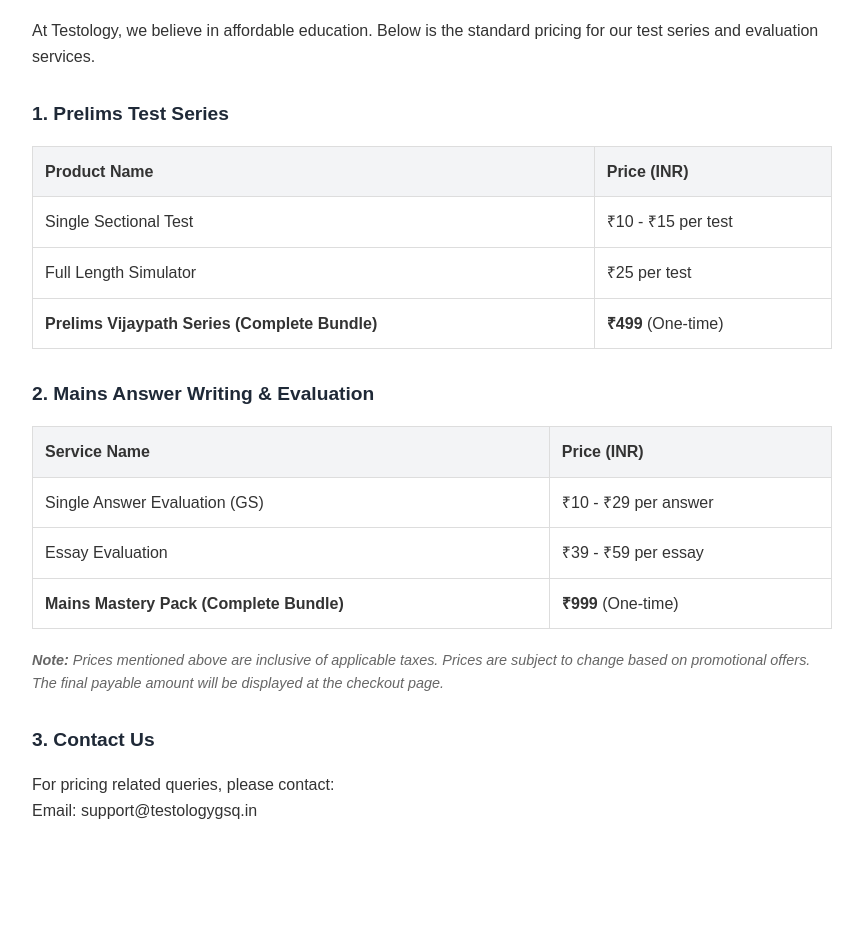
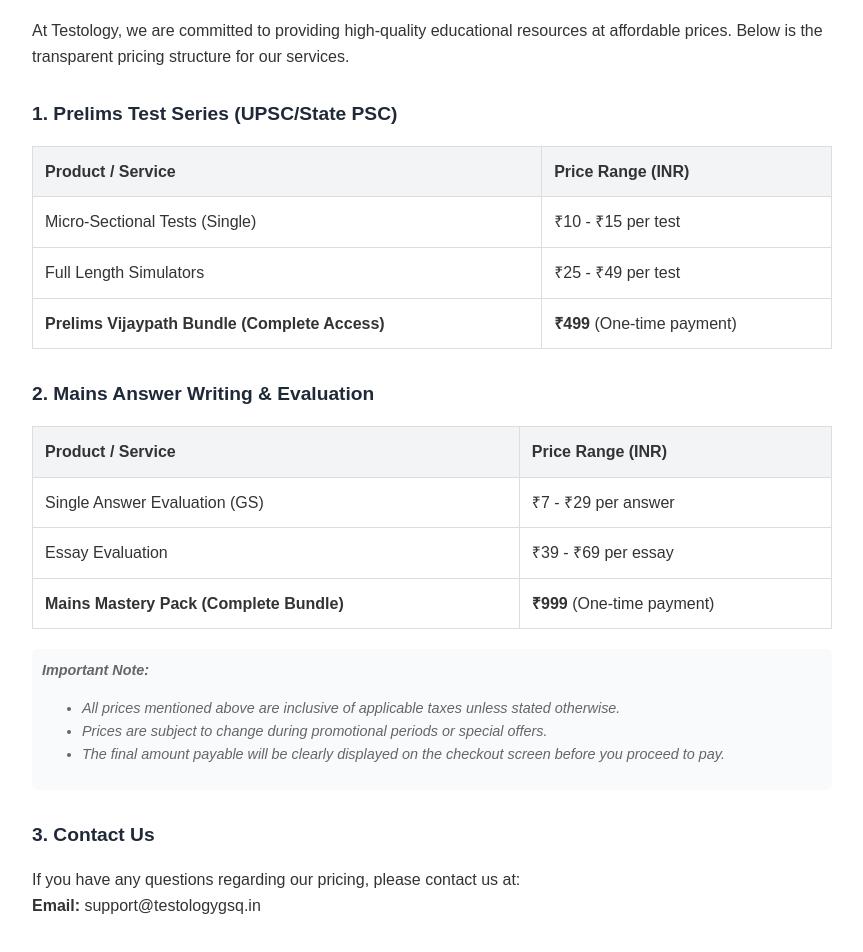
Before and after one commit to testology700-del/testology-frontend, a plain HTML site: page pricing.html in a window 1280 px wide. Shown: the part 108-1060 px from the top of the page, without its empty margins (208-1071 px from the left). Before the commit the page ends 967 px from the top, so only its background shows below. Drawn offline with Linux system fonts and the light colour scheme.

Commit message:
Update pricing.html

```diff
--- a/pricing.html
+++ b/pricing.html
@@ -11,56 +11,64 @@
         table { width: 100%; border-collapse: collapse; margin-top: 15px; }
         th, td { border: 1px solid #ddd; padding: 12px; text-align: left; }
         th { background-color: #f3f4f6; font-weight: bold; }
-        .note { font-size: 0.9rem; color: #666; margin-top: 20px; font-style: italic; }
+        .note { font-size: 0.9rem; color: #666; margin-top: 20px; font-style: italic; background: #f9fafb; padding: 10px; border-radius: 5px; }
     </style>
 </head>
 <body>
     <h1>Pricing Policy</h1>
-    <p>At Testology, we believe in affordable education. Below is the standard pricing for our test series and evaluation services.</p>
+    <p>At Testology, we are committed to providing high-quality educational resources at affordable prices. Below is the transparent pricing structure for our services.</p>
 
-    <h2>1. Prelims Test Series</h2>
+    <h2>1. Prelims Test Series (UPSC/State PSC)</h2>
     <table>
         <tr>
-            <th>Product Name</th>
-            <th>Price (INR)</th>
+            <th>Product / Service</th>
+            <th>Price Range (INR)</th>
         </tr>
         <tr>
-            <td>Single Sectional Test</td>
+            <td>Micro-Sectional Tests (Single)</td>
             <td>₹10 - ₹15 per test</td>
         </tr>
         <tr>
-            <td>Full Length Simulator</td>
-            <td>₹25 per test</td>
+            <td>Full Length Simulators</td>
+            <td>₹25 - ₹49 per test</td>
         </tr>
         <tr>
-            <td><strong>Prelims Vijaypath Series (Complete Bundle)</strong></td>
-            <td><strong>₹499</strong> (One-time)</td>
+            <td><strong>Prelims Vijaypath Bundle (Complete Access)</strong></td>
+            <td><strong>₹499</strong> (One-time payment)</td>
         </tr>
     </table>
 
     <h2>2. Mains Answer Writing & Evaluation</h2>
     <table>
         <tr>
-            <th>Service Name</th>
-            <th>Price (INR)</th>
+            <th>Product / Service</th>
+            <th>Price Range (INR)</th>
         </tr>
         <tr>
             <td>Single Answer Evaluation (GS)</td>
-            <td>₹10 - ₹29 per answer</td>
+            <td>₹7 - ₹29 per answer</td>
         </tr>
         <tr>
             <td>Essay Evaluation</td>
-            <td>₹39 - ₹59 per essay</td>
+            <td>₹39 - ₹69 per essay</td>
         </tr>
         <tr>
             <td><strong>Mains Mastery Pack (Complete Bundle)</strong></td>
-            <td><strong>₹999</strong> (One-time)</td>
+            <td><strong>₹999</strong> (One-time payment)</td>
         </tr>
     </table>
 
-    <p class="note"><strong>Note:</strong> Prices mentioned above are inclusive of applicable taxes. Prices are subject to change based on promotional offers. The final payable amount will be displayed at the checkout page.</p>
+    <div class="note">
+        <strong>Important Note:</strong>
+        <ul>
+            <li>All prices mentioned above are inclusive of applicable taxes unless stated otherwise.</li>
+            <li>Prices are subject to change during promotional periods or special offers.</li>
+            <li>The final amount payable will be clearly displayed on the checkout screen before you proceed to pay.</li>
+        </ul>
+    </div>
 
     <h2>3. Contact Us</h2>
-    <p>For pricing related queries, please contact:<br> Email: support@testologygsq.in</p>
+    <p>If you have any questions regarding our pricing, please contact us at:<br>
+    <strong>Email:</strong> support@testologygsq.in</p>
 </body>
 </html>
```
